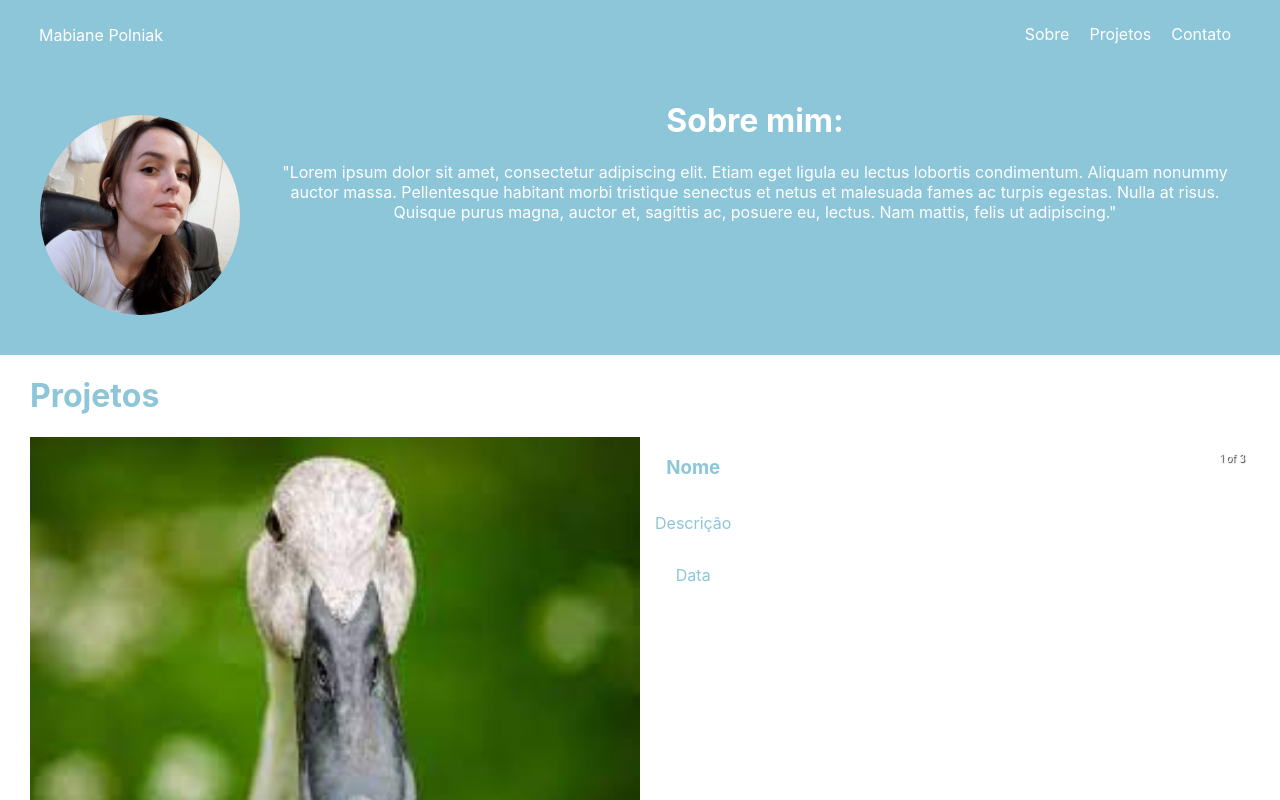
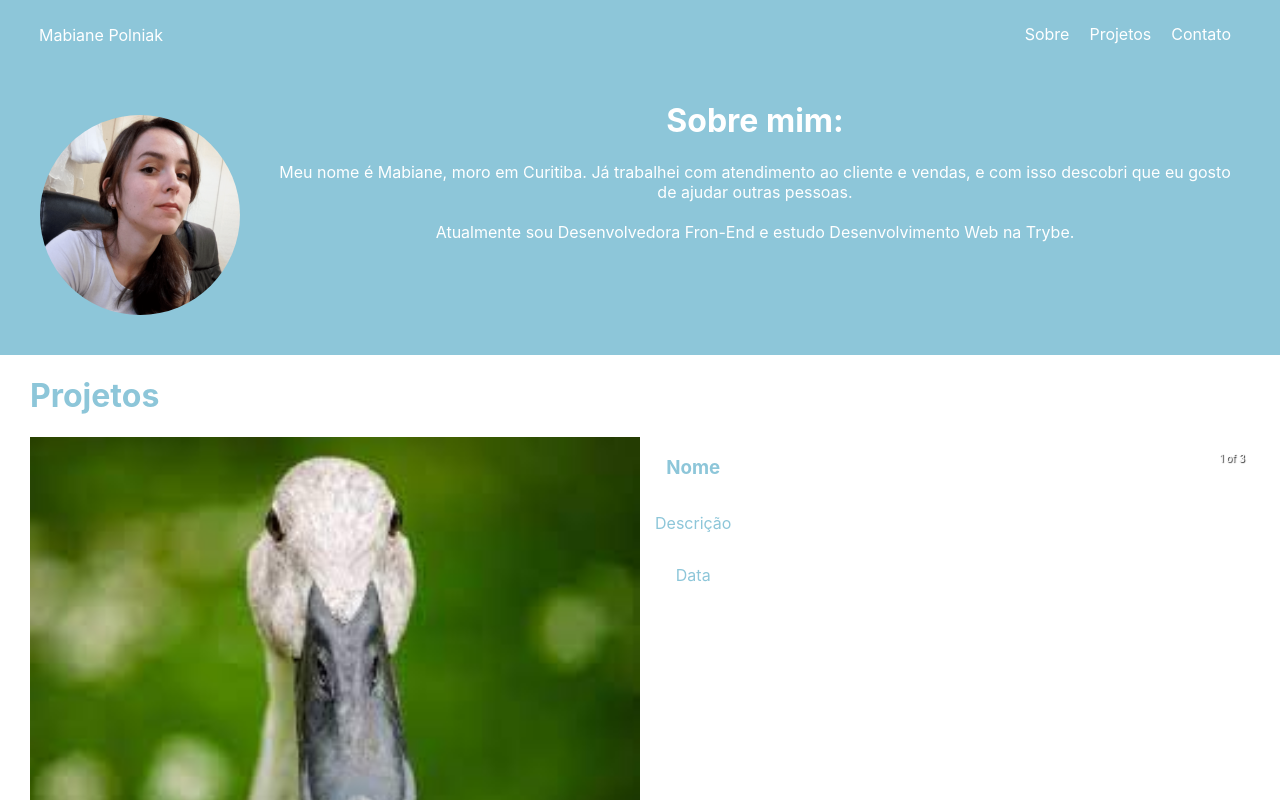
Before and after one commit to mabiiak/mabiiak.github.io, a React (Create React App) app: page / in a window 1280 px wide. Shown: the top 800 px of the page. Built offline with nearby package versions, Linux system fonts and the light colour scheme.

Commit message:
add: texto descritivo

```diff
--- a/src/components/About/About.js
+++ b/src/components/About/About.js
@@ -11,7 +11,12 @@ export default function About() {
       />
       <div>
         <h1>Sobre mim:</h1>
-        <p>"Lorem ipsum dolor sit amet, consectetur adipiscing elit. Etiam eget ligula eu lectus lobortis condimentum. Aliquam nonummy auctor massa. Pellentesque habitant morbi tristique senectus et netus et malesuada fames ac turpis egestas. Nulla at risus. Quisque purus magna, auctor et, sagittis ac, posuere eu, lectus. Nam mattis, felis ut adipiscing."</p>
+        <p>
+          Meu nome é Mabiane, moro em Curitiba.
+          Já trabalhei com atendimento ao cliente e vendas, e com isso descobri que eu gosto de ajudar outras pessoas. <br/><br/>
+
+          Atualmente sou Desenvolvedora Fron-End e estudo Desenvolvimento Web na Trybe.
+        </p>
       </div>
 
     </AboutStyled>
```
